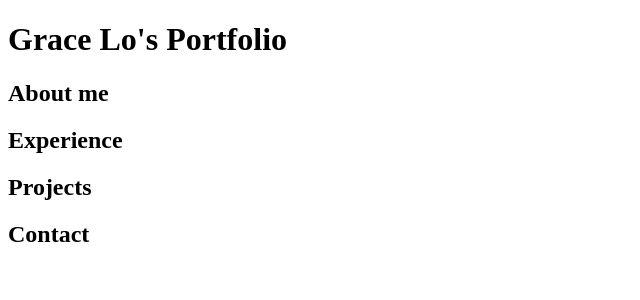
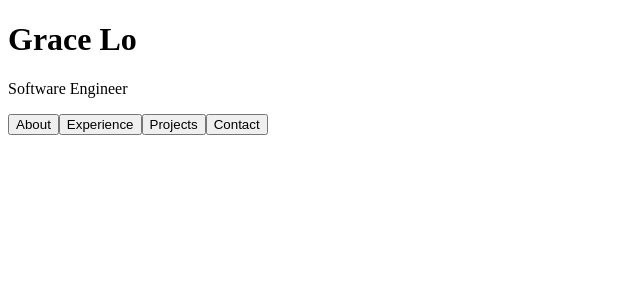
Before and after one commit to gracelo0717/gracelo0717.github.io, a React app: page / in a window 1280 px wide. Shown: the top 300 px of the page, without its empty margins (0-640 px from the left). Built offline with nearby package versions, Linux system fonts and the light colour scheme.

Commit message:
add basic landing page

```diff
--- a/src/components/App.tsx
+++ b/src/components/App.tsx
@@ -1,27 +1,25 @@
 import React from 'react';
 import ReactDOM from 'react-dom/client';
-import About from './About';
-import Experience from './Experience';
-import Projects from './Projects';
-import Contact from './Contact';
 import '../styles.css';
 
 const App = () => {
   return (
-    <div>
-      <header>
-        <h1>Grace Lo's Portfolio</h1>
-      </header>
-      <main>
-        <About />
-        <Experience />
-        <Projects />
-        <Contact />
-      </main>
+    <div className='landing-page'>
+      <div className='landing-container'>
+        <h1>Grace Lo</h1>
+        <p>Software Engineer</p>
+        <div className='buttons-container'>
+          <button>About</button>
+          <button>Experience</button>
+          <button>Projects</button>
+          <button>Contact</button>
+        </div>
+      </div>
     </div>
   );
 };
 
 const root = ReactDOM.createRoot(
   document.getElementById('root') as HTMLElement
-).render(<App />);
+);
+root.render(<App />);
```
